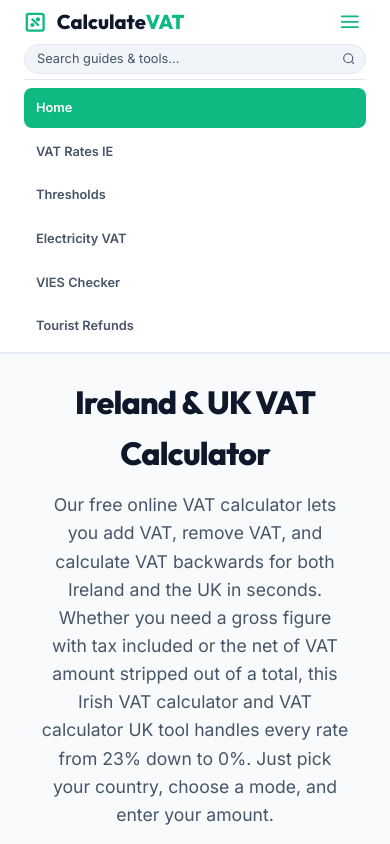
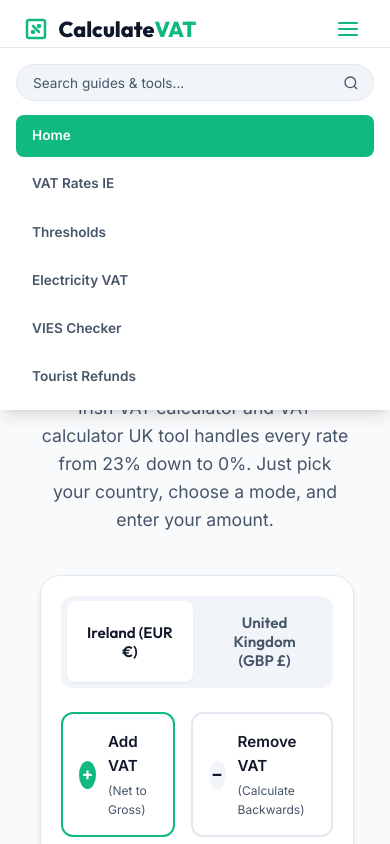
Before and after one commit to Affanshykh/calculate-vat, a website: page index.html in a window 390 px wide. Both pictures are taken after a click on the button "Toggle menu". Shown: the top 844 px of the page. Drawn offline with Linux system fonts and the light colour scheme.

Commit message:
UI Revisions: Relocated mobile search inside the hamburger slide-down menu overlay, reducing closed header height to 50px

```diff
--- a/index.html
+++ b/index.html
@@ -175,6 +175,7 @@
                 </button>
             </div>
 
+            <nav class="app-nav" id="app-navigation">
                 <div class="header-search">
                     <input type="text" id="site-search-input" placeholder="Search guides & tools..." aria-label="Search site">
                     <button id="site-search-btn" aria-label="Submit search">
@@ -182,8 +183,6 @@
                     </button>
                     <div class="search-results-dropdown" id="search-results"></div>
                 </div>
-
-            <nav class="app-nav" id="app-navigation">
                 <a href="index.html" class="nav-link">Home</a>
                 <a href="vat-rates-ireland.html" class="nav-link">VAT Rates IE</a>
                 <a href="vat-registration-threshold-ireland.html" class="nav-link">Thresholds</a>
--- a/styles.css
+++ b/styles.css
@@ -122,6 +122,7 @@ body.country-gb .logo-text span {
 .app-nav {
     display: flex;
     gap: 0.75rem;
+    align-items: center;
     flex-wrap: wrap;
 }
 
@@ -1744,12 +1745,10 @@ body.country-gb .breadcrumbs a:hover {
 
 @media (max-width: 768px) {
     .app-header {
-        padding: 0.35rem 0 !important;
+        padding: 0.65rem 0 !important;
     }
     .header-container {
-        flex-direction: column;
-        align-items: stretch;
-        gap: 0.35rem;
+        position: relative;
     }
     .header-main-row {
         display: flex;
@@ -1758,11 +1757,11 @@ body.country-gb .breadcrumbs a:hover {
         width: 100%;
     }
     .logo {
-        font-size: 1.25rem;
+        font-size: 1.35rem;
     }
     .logo-svg {
-        width: 1.4rem;
-        height: 1.4rem;
+        width: 1.5rem;
+        height: 1.5rem;
     }
     .menu-toggle {
         display: flex;
@@ -1772,7 +1771,7 @@ body.country-gb .breadcrumbs a:hover {
         border: none;
         color: var(--text-main);
         cursor: pointer;
-        padding: 0.35rem;
+        padding: 0.4rem;
         border-radius: 0.5rem;
         transition: background-color 0.2s ease;
     }
@@ -1780,48 +1779,56 @@ body.country-gb .breadcrumbs a:hover {
         background-color: var(--bg-input);
     }
     .menu-toggle svg {
-        width: 1.35rem;
-        height: 1.35rem;
+        width: 1.5rem;
+        height: 1.5rem;
     }
     .menu-toggle.active svg {
         color: var(--primary-ie);
     }
     body.country-gb .menu-toggle.active svg {
         color: var(--primary-gb);
-    }
-    .header-search {
-        max-width: none;
-        width: 100%;
-        margin: 0;
-        padding: 0.15rem 0.35rem 0.15rem 0.75rem;
-    }
-    #site-search-input {
-        font-size: 0.8rem;
-    }
-    #site-search-btn {
-        padding: 0.25rem;
-    }
-    #site-search-btn svg {
-        width: 0.85rem;
-        height: 0.85rem;
     }
     .app-nav {
         display: none;
         flex-direction: column;
         width: 100%;
-        gap: 0.25rem;
-        padding-top: 0.5rem;
+        gap: 0.35rem;
+        padding: 0.75rem 0;
         border-top: 1px solid var(--border-color);
+        position: absolute;
+        top: 100%;
+        left: 0;
+        right: 0;
+        background-color: var(--bg-card);
+        z-index: 99;
+        box-shadow: var(--shadow-lg);
     }
     .app-nav.open {
         display: flex;
     }
+    .header-search {
+        max-width: none;
+        width: calc(100% - 2rem);
+        margin: 0.25rem 1rem 0.5rem 1rem;
+        padding: 0.25rem 0.5rem 0.25rem 1rem;
+    }
+    #site-search-input {
+        font-size: 0.85rem;
+    }
+    #site-search-btn {
+        padding: 0.35rem;
+    }
+    #site-search-btn svg {
+        width: 1rem;
+        height: 1rem;
+    }
     .nav-link {
         display: block;
-        width: 100%;
-        padding: 0.6rem 0.75rem;
+        width: calc(100% - 2rem);
+        margin: 0 1rem;
+        padding: 0.65rem 1rem;
         text-align: left;
-        font-size: 0.8rem;
+        font-size: 0.85rem;
     }
     .calculator-hero {
         padding: 1.5rem 1rem;
```
Also changed, not shown: about-us.html (+1 -2 lines), privacy-policy.html (+1 -2 lines), sitemap.html (+1 -2 lines), terms-conditions.html (+1 -2 lines), vat-checker-vies.html (+1 -2 lines), vat-on-electricity-ireland.html (+1 -2 lines), vat-rates-ireland.html (+1 -2 lines), vat-refund-ireland.html (+1 -2 lines), vat-registration-threshold-ireland.html (+1 -2 lines). Lines whose indentation alone changed are shown as unchanged.
